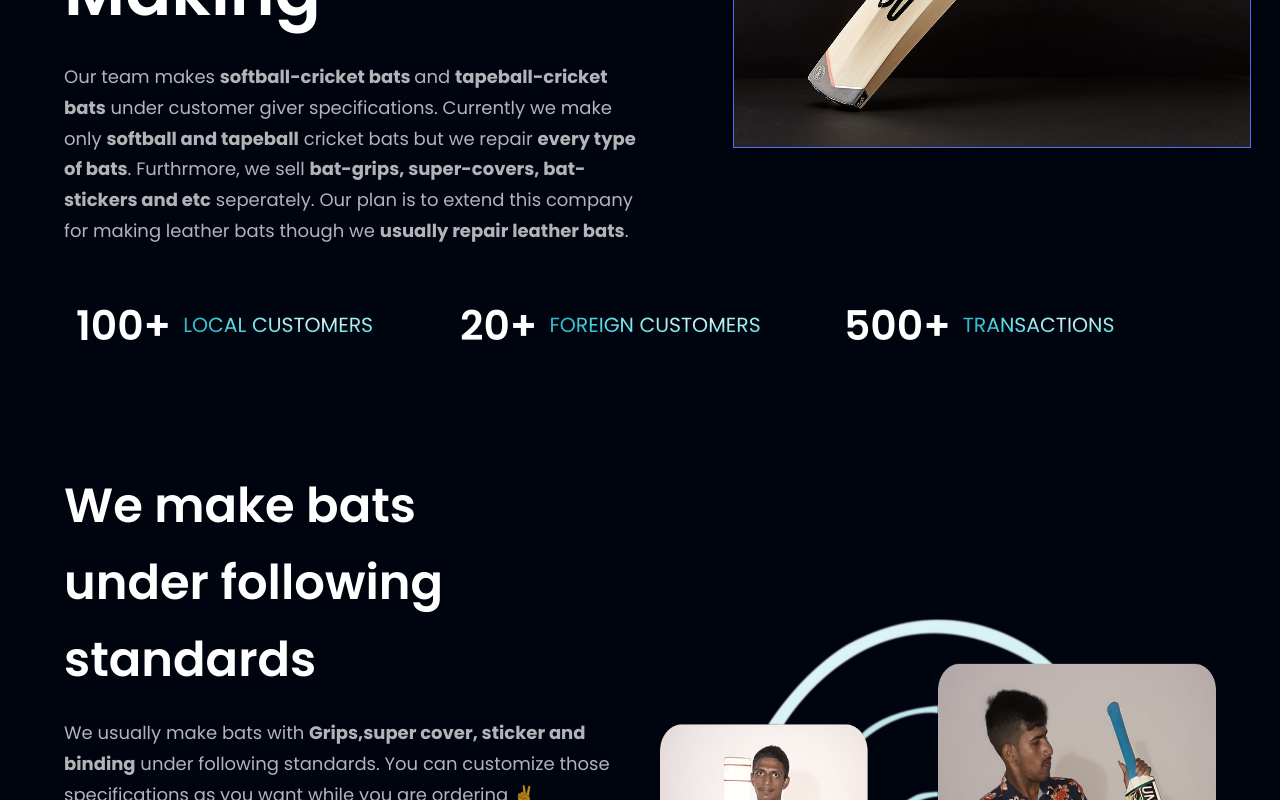
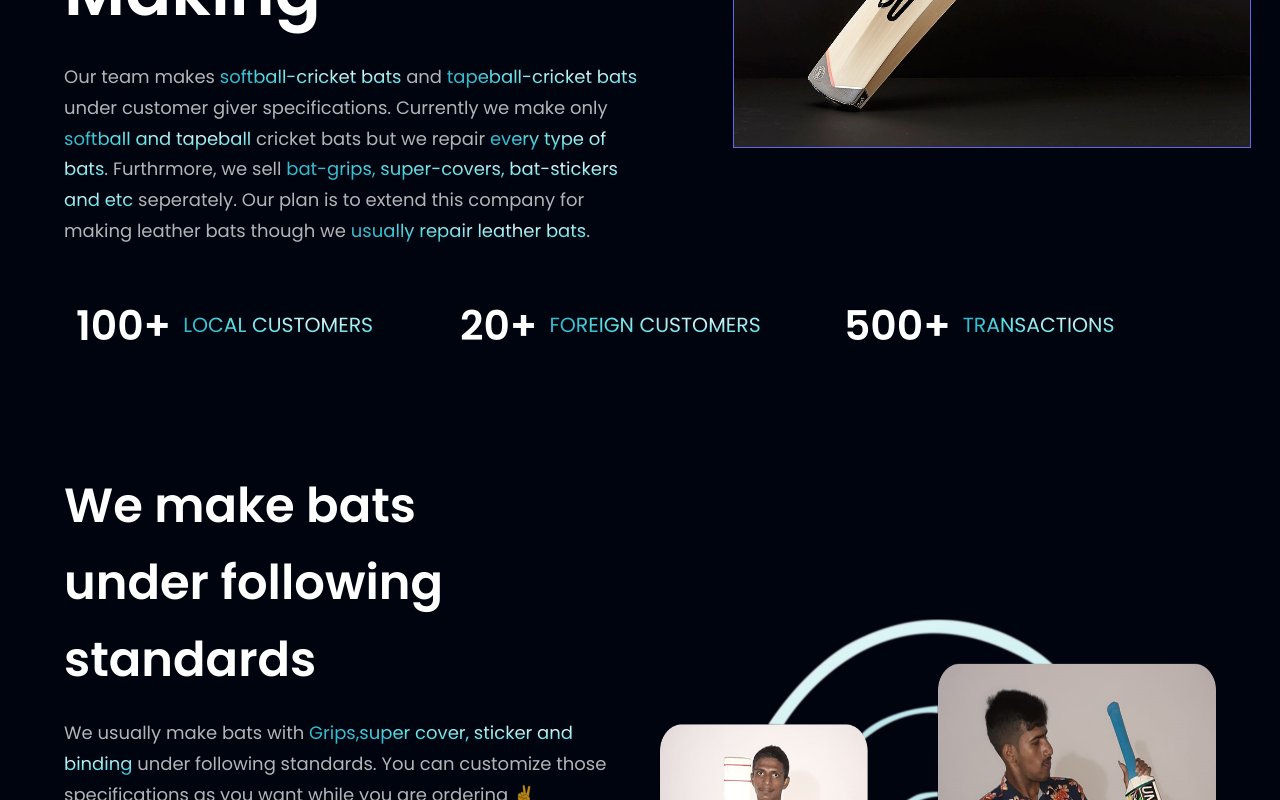
Before and after one commit to madusankanipunajith/pathumproducts, a React (Create React App) app: page / in a window 1280 px wide. Shown: the part 520-1320 px from the top of the page. Built offline with nearby package versions, Linux system fonts and the light colour scheme.

Commit message:
Modify Hero and Spec section

```diff
--- a/src/components/Hero.jsx
+++ b/src/components/Hero.jsx
@@ -25,9 +25,9 @@ function Hero() {
                     <h1 className='font-poppins font-semibold ss:text-[68px] text-[52px] text-white ss:leading-[100px] leading-[75px] w-full flex-row'><span>Cricket Bats</span> <span className='sm:inline hidden'>Making</span></h1>
 
                     <p className={`${styles.paragraph} max-w-[100%] mt-5`}>
-                        Our team makes <b>softball-cricket bats </b>and <b>tapeball-cricket bats</b> under customer giver specifications. Currently we make only <b>softball and tapeball</b> cricket bats but we repair <b>every type of bats</b>.
-                        Furthrmore, we sell <b>bat-grips, super-covers, bat-stickers and etc</b> seperately.
-                        Our plan is to extend this company for making leather bats though we <b>usually repair leather bats</b>.
+                        Our team makes <span className='text-gradient'>softball-cricket bats </span>and <span className='text-gradient'>tapeball-cricket bats</span> under customer giver specifications. Currently we make only <span className='text-gradient'>softball and tapeball</span> cricket bats but we repair <span className='text-gradient'>every type of bats</span>.
+                        Furthrmore, we sell <span className='text-gradient'>bat-grips, super-covers, bat-stickers and etc</span> seperately.
+                        Our plan is to extend this company for making leather bats though we <span className='text-gradient'>usually repair leather bats</span>.
                     </p>
 
                 </div>
--- a/src/components/Spec.jsx
+++ b/src/components/Spec.jsx
@@ -25,7 +25,7 @@ const Spec = () => (
                         We make bats <br className="sm:block hidden" /> under following standards
                     </h2>
                     <p className={`${styles.paragraph} max-w-[570px] mt-5`}>
-                        We usually make bats with <b>Grips,super cover, sticker and binding</b> under following standards. You can customize those specifications as you want while you are ordering ✌️
+                        We usually make bats with <span className='text-gradient'>Grips,super cover, sticker and binding</span> under following standards. You can customize those specifications as you want while you are ordering ✌️
                     </p>
 
                     {
```
